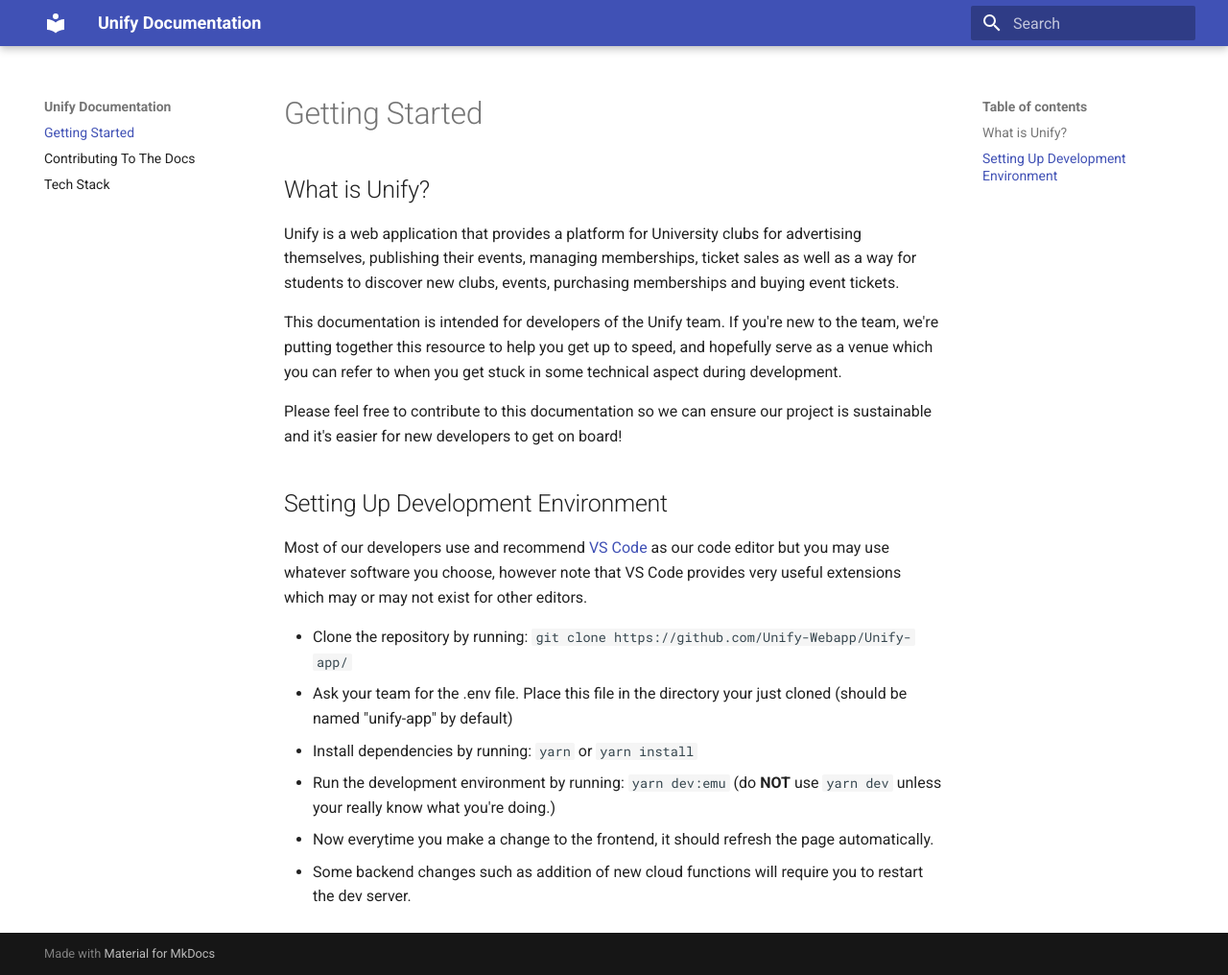
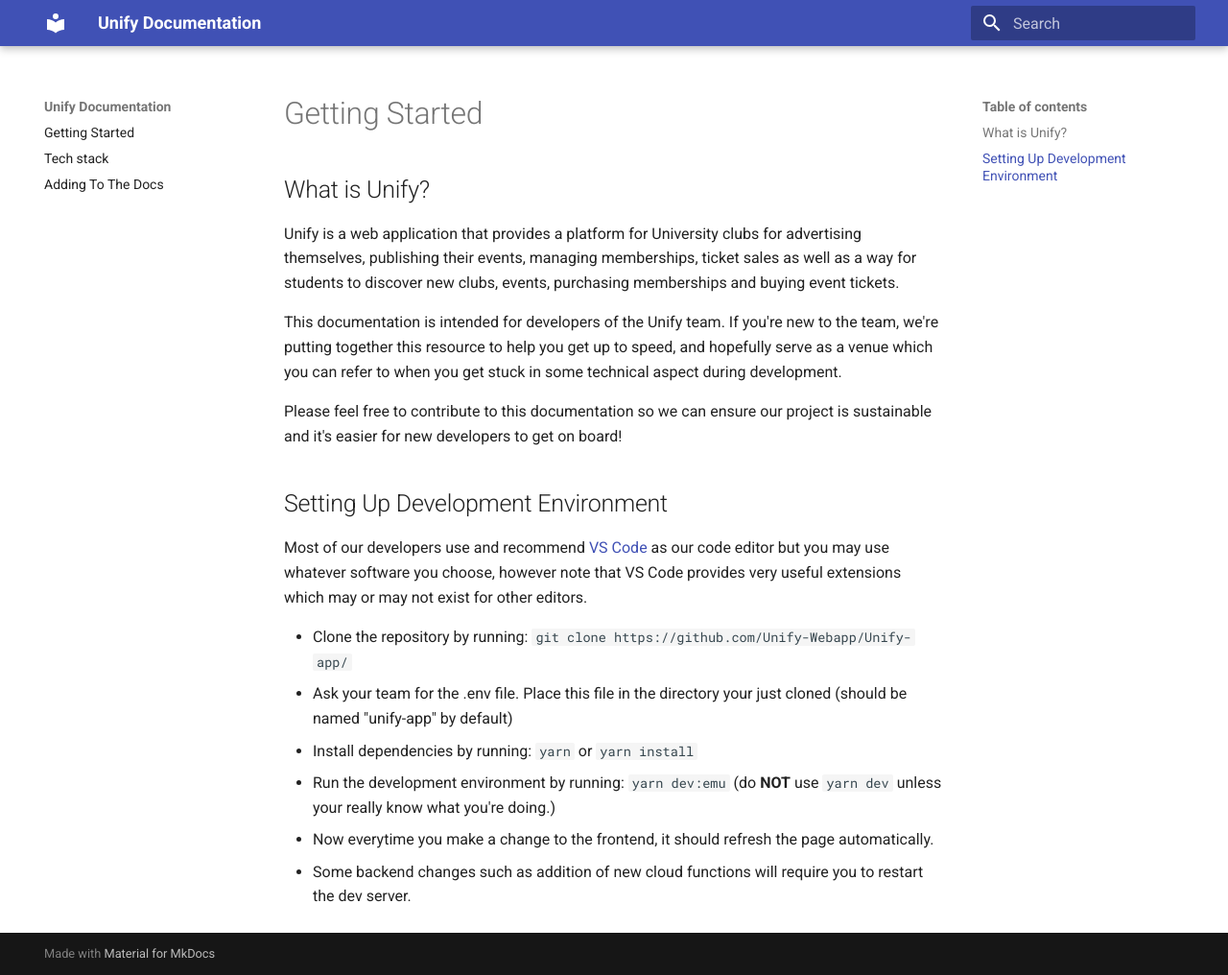
Before and after one commit to Unify-Webapp/unify-docs, an MkDocs documentation site: the page built from docs/index.md, in a window 1280 px wide and 1016 px high. Shown: the whole window at 96% size. Built offline with MkDocs 1.6.1 and Material for MkDocs 9.7.7, drawn with Linux system fonts in a browser that asks for light colours; some of the changed lines change nothing that is shown.

Commit message:
"Re-added nav"

```diff
--- a/mkdocs.yml
+++ b/mkdocs.yml
@@ -2,3 +2,7 @@ site_name: Unify Documentation
 site_url: https://unify-webapp.github.io/unify-docs/
 theme:
   name: material
+nav:
+  - Getting Started: /
+  - Tech stack: techstack/
+  - Adding To The Docs: addingtodocs/
```
